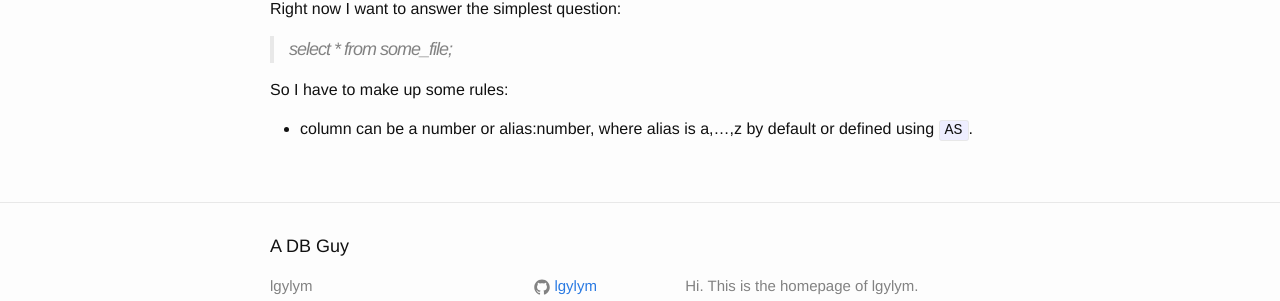
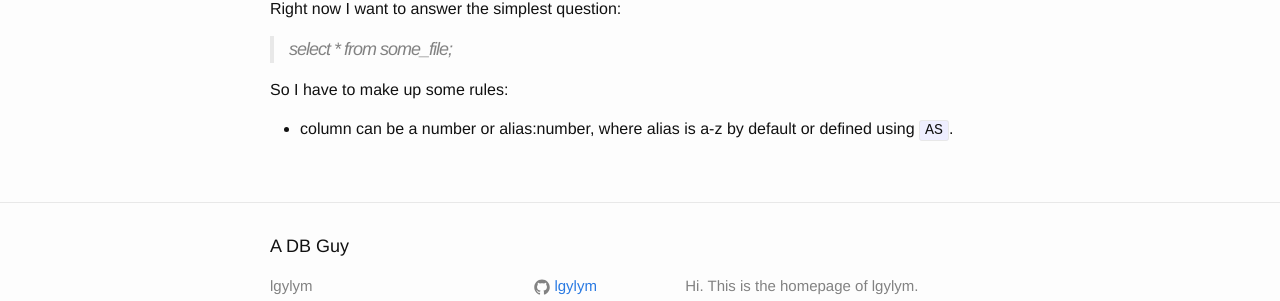
Before and after one commit to lgylym/lgylym.github.io, a Jekyll site: the page built from _posts/2014-09-26-cmd.markdown, in a window 1280 px wide. Shown: the part 292-593 px from the top of the page. Built offline with Jekyll 4.4.1, drawn with Linux system fonts in a browser that asks for light colours.

```diff
--- a/_posts/2014-09-26-cmd.markdown
+++ b/_posts/2014-09-26-cmd.markdown
@@ -17,4 +17,4 @@ Right now I want to answer the simplest question:
 > select * from some_file;
 
 So I have to make up some rules:
-* column can be a number or alias:number, where alias is a,...,z by default or defined using `AS`.
+* column can be a number or alias:number, where alias is a-z by default or defined using `AS`.
```
